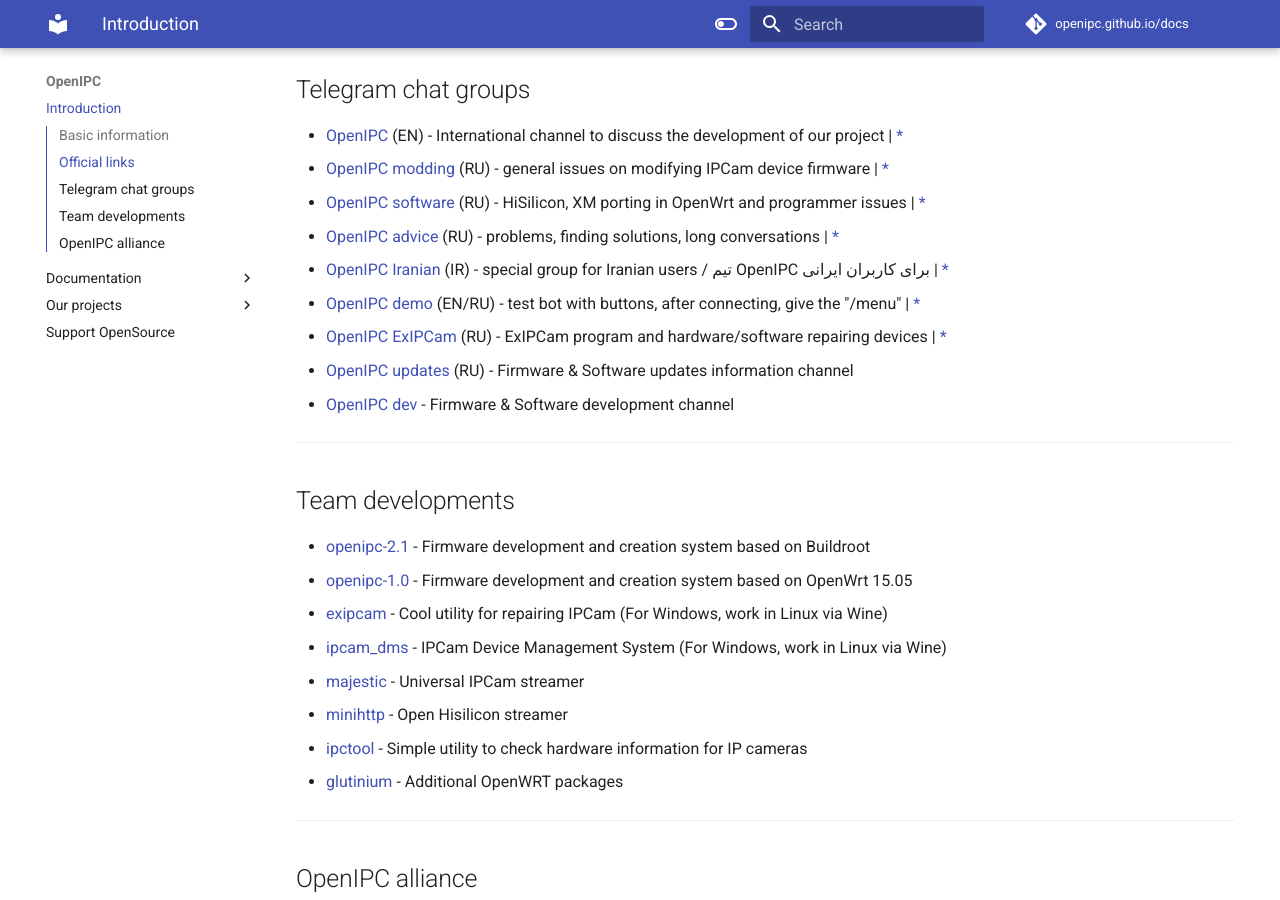
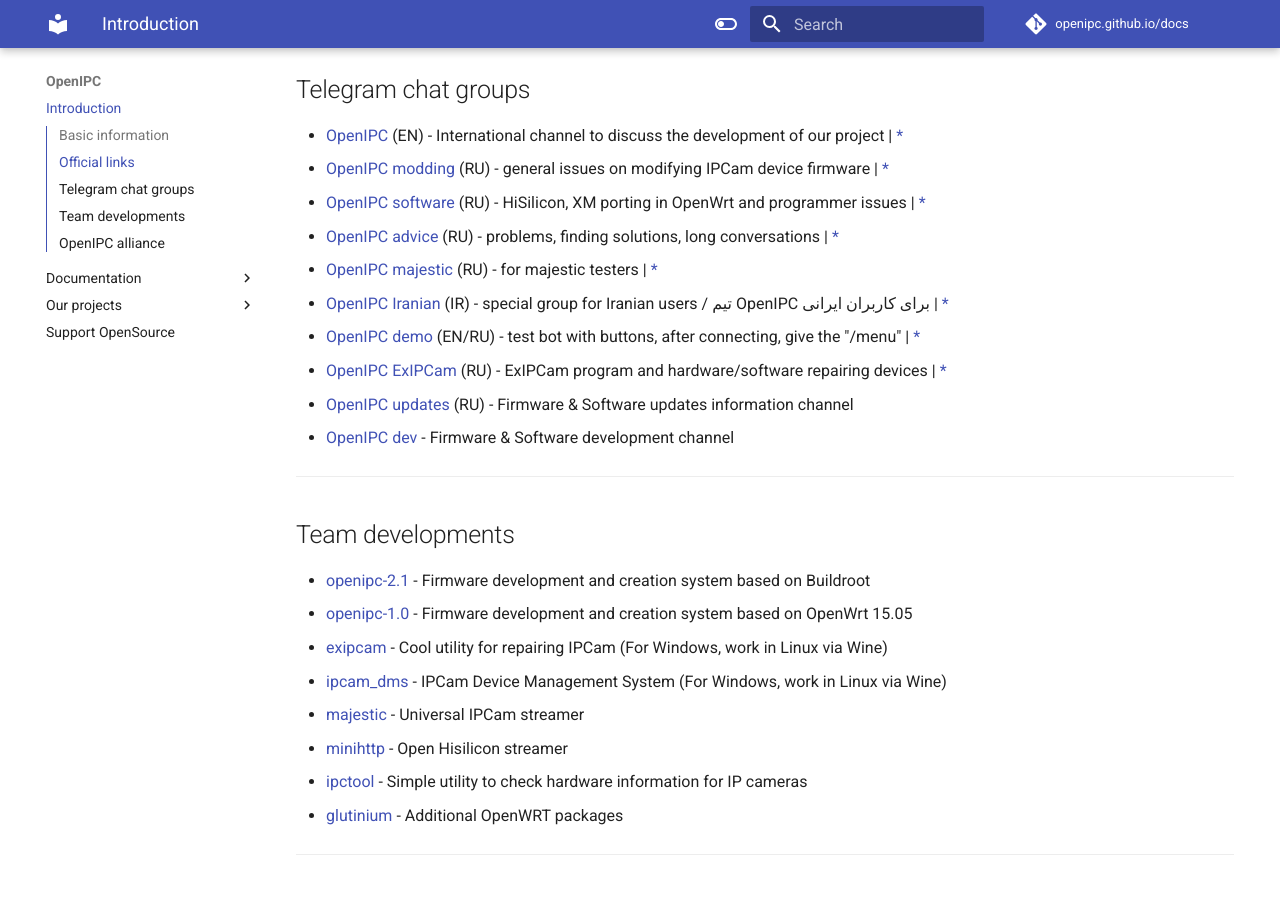
Before and after one commit to OpenIPC/openipc.github.io, an MkDocs documentation site: the page built from docs/index.md, in a window 1280 px wide and 900 px high, scrolled down 998 px. Built offline with MkDocs 1.6.1 and Material for MkDocs 9.7.7, drawn with Linux system fonts in a browser that asks for light colours; comment, search, counter and statistics services are not loaded.

Commit message:
Update page

```diff
--- a/docs/index.md
+++ b/docs/index.md
@@ -41,6 +41,7 @@
 * [OpenIPC modding](https://t.me/openipc_modding) (RU) - general issues on modifying IPCam device firmware | [*](https://combot.org/c/-1001247643198)
 * [OpenIPC software](https://t.me/openipc_software) (RU) - HiSilicon, XM porting in OpenWrt and programmer issues | [*](https://combot.org/c/-1001196905312)
 * [OpenIPC advice](https://t.me/openipc_advice) (RU) - problems, finding solutions, long conversations | [*](https://combot.org/c/1385065634)
+* [OpenIPC majestic](https://t.me/joinchat/YgHc5Bg4NOoxOTdi) (RU) - for majestic testers | [*](#)
 * [OpenIPC Iranian](https://t.me/joinchat/T_GwQUBTJdfXJrFb) (IR) - special group for Iranian users / تیم OpenIPC برای کاربران ایرانی | [*](https://combot.org/c/-1001341239361)
 * [OpenIPC demo](https://t.me/openipc_demo)  (EN/RU) - test bot with buttons, after connecting, give the "/menu" | [*](https://combot.org/c/1414887196)
 * [OpenIPC ExIPCam](https://t.me/ExIPCam) (RU) - ExIPCam program and hardware/software repairing devices | [*](https://combot.org/c/1213889378)
```
